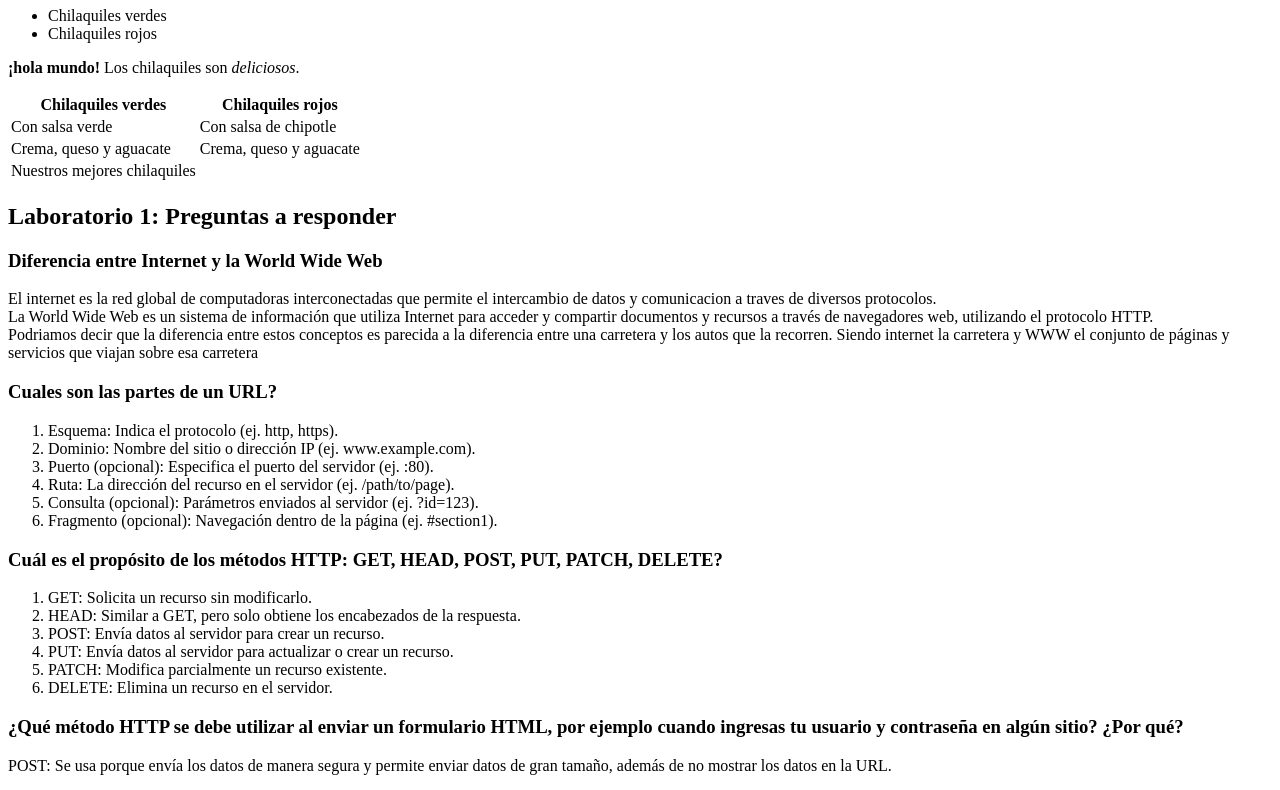
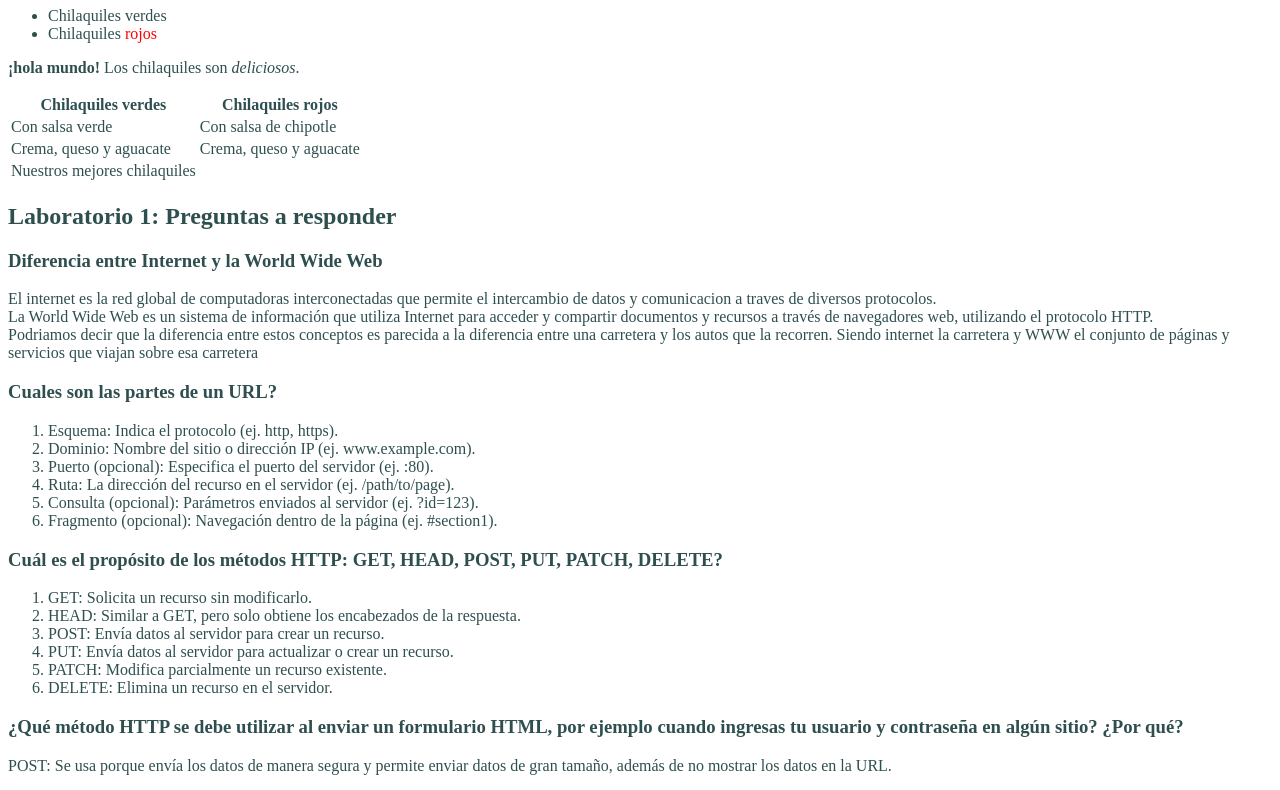
Before and after one commit to clauttec/TC2005BLABS, a plain HTML site: page index.html in a window 1280 px wide. Shown: the part 73-863 px from the top of the page. Drawn offline with Linux system fonts and the light colour scheme.

Commit message:
agregar estilos en linea

```diff
--- a/index.html
+++ b/index.html
@@ -4,6 +4,11 @@
 <head>
     <title>Chilaquiles</title>
 </head>
+<style>
+    body {
+        color: darkslategrey;
+    }
+</style>
 
 <body>
     <header>
@@ -12,7 +17,7 @@
     <nav>
         <ul>
             <li>Chilaquiles verdes</li>
-            <li>Chilaquiles rojos</li>
+            <li>Chilaquiles <span style="color:red">rojos</span></li>
         </ul>
     </nav>
     <main>
```
